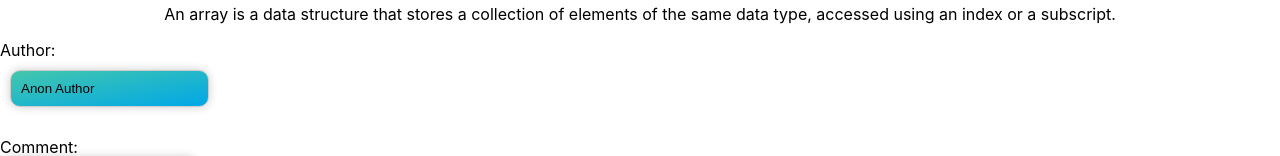
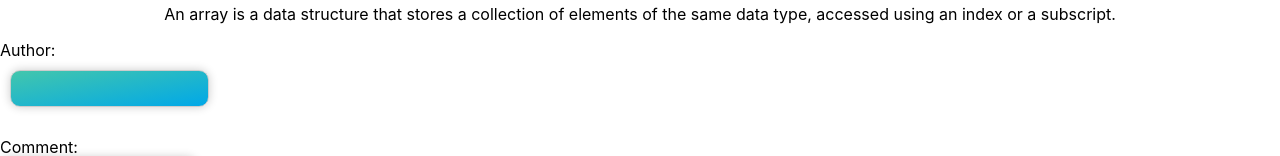
Before and after one commit to usama-asghar1/BootcampersSurvivalGuide, a React (Create React App) app: page /forums/1 in a window 1280 px wide. Shown: the part 458-614 px from the top of the page. Built offline with nearby package versions, Linux system fonts and the light colour scheme.

Commit message:
deleted anon author

```diff
--- a/src/Forum/commentform.js
+++ b/src/Forum/commentform.js
@@ -1,7 +1,7 @@
 import { useState } from "react";
 
 function CommentForm({comments, setComments}) {
-  const [author, setName] = useState("Anon Author");
+  const [author, setName] = useState("");
   const [content, setContent] = useState("")
 
   function handleSubmitButton(event) {
@@ -11,7 +11,7 @@ function CommentForm({comments, setComments}) {
       return;
     }
     setComments([...comments, {author: author, content: content}])
-    setName("Anon Author");
+    setName("");
     setContent("");
   }
   return (
```
